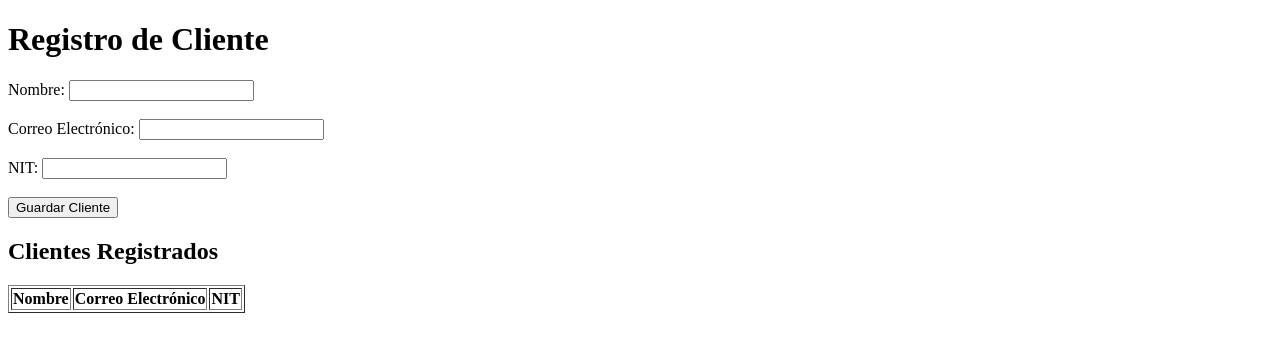
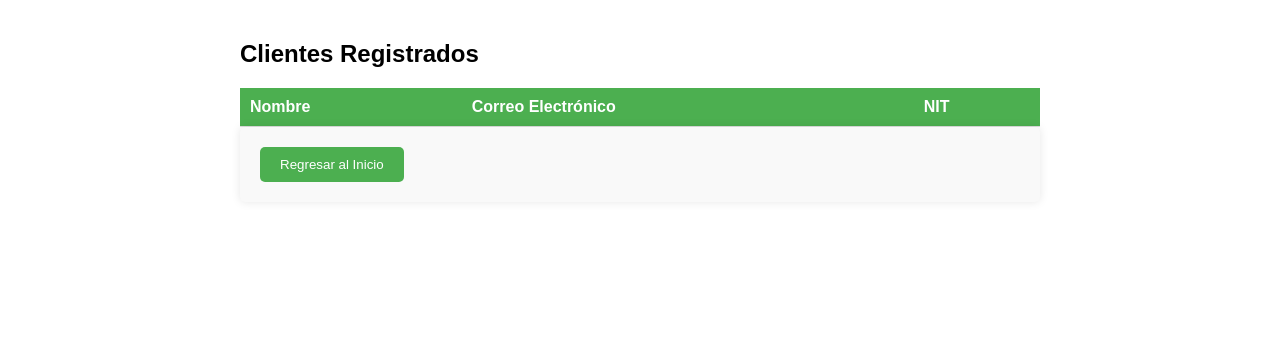
Before and after one commit to angelygm03/-IPC2-Practica2_202210483, a Flask app: page /getClientes in a window 1280 px wide. Shown: the top 352 px of the page. Run offline with Flask 3, Linux system fonts and the light colour scheme; lists and menus that the app fills with data are empty.

Commit message:
mejoras en el registro

```diff
--- a/app.py
+++ b/app.py
@@ -1,20 +1,10 @@
-from flask import Flask, render_template, request, jsonify
-import json
-import os
+from flask import Flask, render_template, request
+from cliente import Cliente
+from gestor_clientes import GestorClientes
 
 app = Flask(__name__)
+gestor = GestorClientes()
 
-# Lista donde se van a almacenar los clientes
-clientes = []
-
-# Función para cargar los clientes desde el archivo json si existe
-def cargar_clientes():
-    if os.path.exists('clientes.json'):
-        with open('clientes.json', 'r') as file:
-            return json.load(file)
-    return []
-
-# Ruta principal para el formulario de registro
 @app.route('/', methods=['GET', 'POST'])
 def index():
     if request.method == 'POST':
@@ -22,21 +12,26 @@ def index():
         correo = request.form['correo']
         nit = request.form['nit']
 
-        clientes.append({'nombre': nombre, 'correo': correo, 'nit': nit})
+        gestor.cargar_clientes()
 
-        # Guardar clientes en archivo json
-        with open('clientes.json', 'w') as file:
-            json.dump(clientes, file)
+        # Se verifica si el nit ya está registrado
+        nits_registrados = [cliente['nit'] for cliente in gestor.obtener_clientes()]
+        if nit in nits_registrados:
+            return render_template('index.html', mensaje='¡Error! Este NIT ya está registrado.', mostrar_tabla=False)
+
+        # Si el nit no existe se agrega el cliente a la lista
+        nuevo_cliente = Cliente(nombre, correo, nit)
+        gestor.agregar_cliente(nuevo_cliente.__dict__)
+        gestor.guardar_clientes()
 
         return render_template('index.html', mensaje='Cliente registrado con éxito.', mostrar_tabla=False)
     else:
         return render_template('index.html', mostrar_tabla=False)
 
-# Ruta para obtener los clientes
 @app.route('/getClientes', methods=['GET'])
 def get_clientes():
-    clientes_data = cargar_clientes()
-    return render_template('index.html', clientes=clientes_data, mostrar_tabla=True)
+    gestor.cargar_clientes()
+    return render_template('index.html', clientes=gestor.obtener_clientes(), mostrar_tabla=True)
 
 if __name__ == '__main__':
     app.run(debug=True)
--- /dev/null
+++ b/cliente.py
@@ -0,0 +1,5 @@
+class Cliente:
+    def __init__(self, nombre, correo, nit):
+        self.nombre = nombre
+        self.correo = correo
+        self.nit = nit
--- /dev/null
+++ b/gestor_clientes.py
@@ -0,0 +1,23 @@
+import json
+import os
+
+class GestorClientes:
+    def __init__(self):
+        self.clientes = []
+
+    def cargar_clientes(self):
+        if os.path.exists('clientes.json'):
+            with open('clientes.json', 'r') as file:
+                self.clientes = json.load(file)
+        else:
+            self.clientes = []
+
+    def guardar_clientes(self):
+        with open('clientes.json', 'w') as file:
+            json.dump(self.clientes, file)
+
+    def agregar_cliente(self, cliente):
+        self.clientes.append(cliente)
+
+    def obtener_clientes(self):
+        return self.clientes
--- /dev/null
+++ b/static/styles.css
@@ -0,0 +1,59 @@
+/* Estilos generales */
+body {
+    font-family: Arial, sans-serif;
+    margin: 0;
+    padding: 0;
+}
+
+.container {
+    max-width: 800px;
+    margin: 0 auto;
+    padding: 20px;
+}
+
+/* Estilos para el formulario */
+form {
+    background-color: #f9f9f9;
+    padding: 20px;
+    border-radius: 5px;
+    box-shadow: 0 0 10px rgba(0, 0, 0, 0.1);
+}
+
+input[type="text"],
+input[type="email"] {
+    width: calc(100% - 20px);
+    padding: 10px;
+    margin-bottom: 10px;
+    border: 1px solid #ccc;
+    border-radius: 5px;
+}
+
+button[type="submit"] {
+    background-color: #4CAF50;
+    color: white;
+    padding: 10px 20px;
+    border: none;
+    border-radius: 5px;
+    cursor: pointer;
+}
+
+button[type="submit"]:hover {
+    background-color: #45a049;
+}
+
+/* Estilos para la tabla */
+table {
+    width: 100%;
+    border-collapse: collapse;
+}
+
+th, td {
+    padding: 10px;
+    text-align: left;
+    border-bottom: 1px solid #ddd;
+}
+
+th {
+    background-color: #4CAF50;
+    color: white;
+}
--- a/templates/index.html
+++ b/templates/index.html
@@ -3,26 +3,17 @@
 <head>
     <meta charset="UTF-8">
     <meta name="viewport" content="width=device-width, initial-scale=1.0">
-    <title>Registro y Visualización de Clientes</title>
+    <title>Uolmart</title>
+    <link rel="stylesheet" href="{{ url_for('static', filename='styles.css') }}">
 </head>
 <body>
-    <h1>Registro de Cliente</h1>
+    <div class="container">
         {% if mensaje %}
             <div>{{ mensaje }}</div>
         {% endif %}
-    <form action="/" method="post">
-        <label for="nombre">Nombre:</label>
-        <input type="text" id="nombre" name="nombre" required><br><br>
-        <label for="correo">Correo Electrónico:</label>
-        <input type="email" id="correo" name="correo" required><br><br>
-        <label for="nit">NIT:</label>
-        <input type="text" id="nit" name="nit" required><br><br>
-        <button type="submit">Guardar Cliente</button>
-    </form>
-
         {% if mostrar_tabla %}
             <h2>Clientes Registrados</h2>
-        <table border="1">
+            <table>
                 <tr>
                     <th>Nombre</th>
                     <th>Correo Electrónico</th>
@@ -36,12 +27,24 @@
                     </tr>
                 {% endfor %}
             </table>
-    {% endif %}
-
-    {% if not mostrar_tabla %}
+            <form action="/" method="get">
+                <button type="submit">Regresar al Inicio</button>
+            </form>
+        {% else %}
+            <h1>Registro de Cliente</h1>
+            <form action="/" method="post">
+                <label for="nombre">Nombre:</label>
+                <input type="text" id="nombre" name="nombre" required><br><br>
+                <label for="correo">Correo Electrónico:</label>
+                <input type="email" id="correo" name="correo" required><br><br>
+                <label for="nit">NIT:</label>
+                <input type="text" id="nit" name="nit" required><br><br>
+                <button type="submit">Guardar Cliente</button>
+            </form>
             <form action="/getClientes" method="get">
                 <button type="submit">Ver Clientes</button>
             </form>
         {% endif %}
+    </div>
 </body>
 </html>
```
Lines whose indentation alone changed are shown as unchanged.
